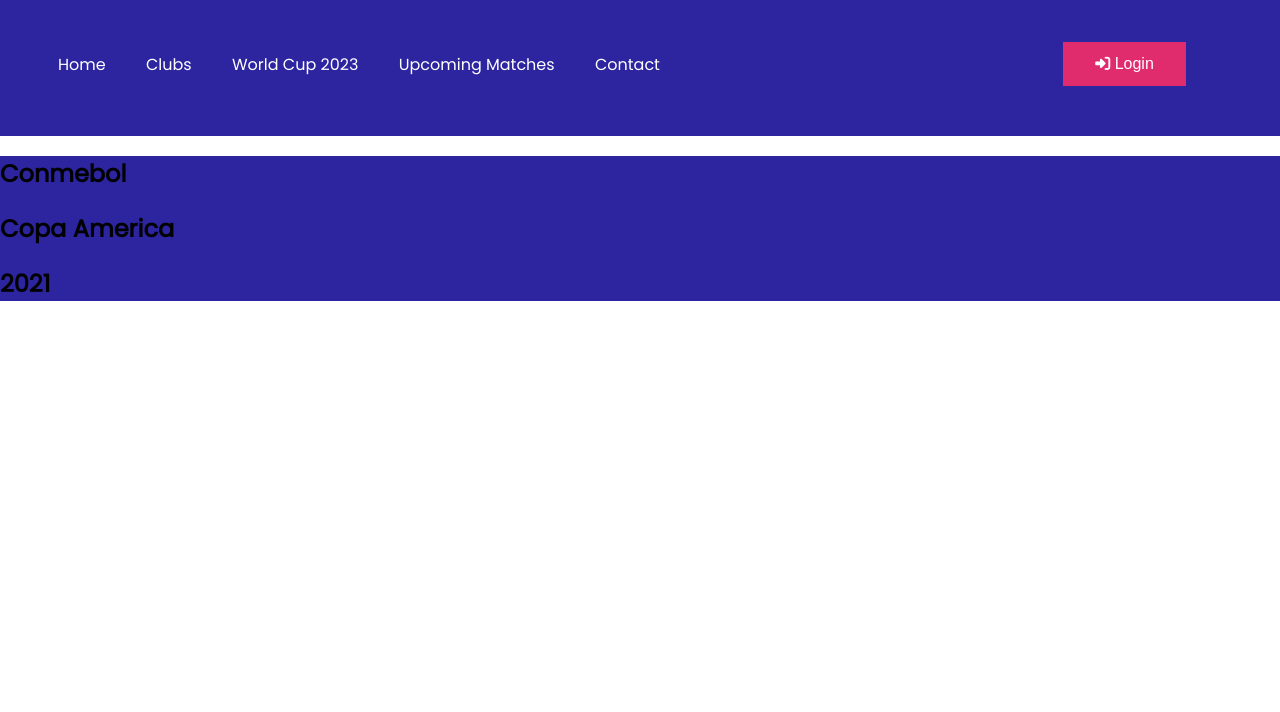
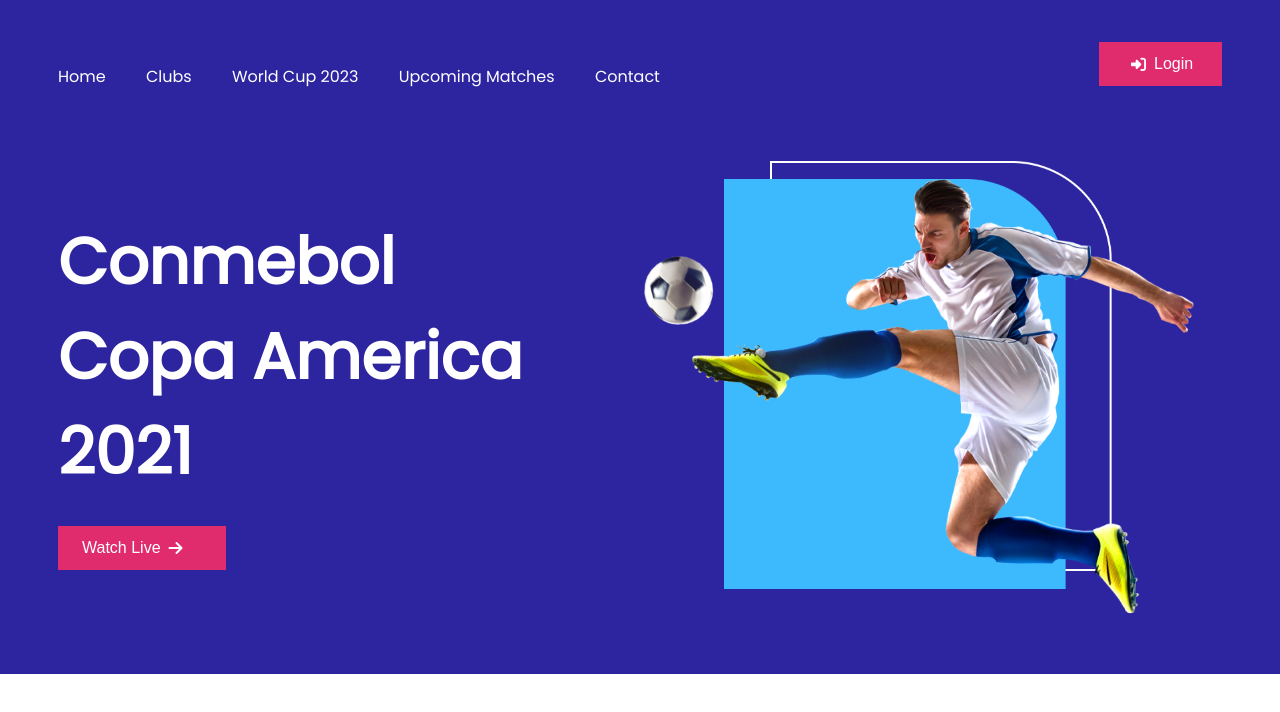
Before and after one commit to DebabrataSaha-570/Football-Freak, a plain HTML site: page index.html in a window 1280 px wide. Drawn offline with Linux system fonts and the light colour scheme.

Commit message:
header part done

```diff
--- a/index.html
+++ b/index.html
@@ -13,6 +13,7 @@
 </head>
 
 <body>
+    <header>
         <!-- navbar start -->
         <nav>
             <div class="parent-div">
@@ -24,27 +25,31 @@
                     <a href="#">Contact</a>
                 </div>
                 <div class="part-2">
-                <a href="#"> <button class="btn"><i class="fas fa-sign-in-alt login-icon"></i> Login</button></a>
+                    <a href="#"> <button class="btn btn-nav"><i class="fas fa-sign-in-alt login-icon"></i>
+                            Login</button></a>
                 </div>
             </div>
         </nav>
         <!-- nav bar end -->
 
-    <!-- header start  -->
-    <header>
-        <section class="1st-section">
+        <section class="football">
+            <div class="first-football-part">
+
                 <h1>
                     Conmebol
                 </h1>
                 <h1>Copa America</h1>
                 <h1>2021</h1>
+                <button class="btn btn-football">Watch Live <i class="fas fa-arrow-right"></i></button>
+
+            </div>
+            <div class="second-football-part">
+                <img src="./images/banner.png" alt="">
+            </div>
         </section>
 
-        <section class="2nd-section">
+    </header>
 
-        </section>
-    </header>
-    <!-- header end -->
 </body>
 
 </html>
--- a/styles/style.css
+++ b/styles/style.css
@@ -8,13 +8,52 @@ body{
     font-family: 'Poppins', sans-serif;
     margin: 0;
 }
+.fas{
+    margin: 0 8px;
+}
+
+/*---------------
+    header styles
+----------------- */
+header{
+    background-color:  #2D25A0;
+    /* height: 677px; */
+    padding-bottom: 50px;
+}
+
+.btn-football{
+    width: 168px;
+}
+.football{
+    display: grid;
+    grid-template-columns: repeat(2, 1fr);
+    width: 1164px;
+    margin: 0 auto;
+    align-items: center;
+
+}
+.first-football-part h1{
+    font-size: 64px;
+    margin: 0;
+    font-weight: 700;
+    color: #FFFFFF;
+}
+.first-football-part button{
+    margin-top: 27px;
+}
+
+.second-football-part img{
+    width: 556.01px;
+}
+
+
+
 
 
 /*-----------
  nav styles
 -------------*/
 nav{
-    background-color:  #2D25A0;
     display: flex;
     align-items: center;
     justify-content: center;
@@ -36,7 +75,6 @@ nav a{
 }
 .btn{
     background-color: #E02C6D;
-    width: 123px;
 height: 44px;
 padding: 10px 24px;
 color: #FFFFFF;
@@ -44,6 +82,12 @@ font-size: 16px;
 font-weight: 500;
 border: none;
 cursor: pointer;
+/* text-align: center; */
+display: flex;
+align-items: center;
+}
+.btn-nav{
+    width: 123px;
 }
 .btn:hover{
     transform: scale(1.3);
@@ -54,11 +98,3 @@ cursor: pointer;
     font-size: 15px;
     font-weight: 700;
 }
-
-
-/*---------------
-    header styles
------------------ */
-header{
-    background-color:  #2D25A0;
-}
```
Lines whose indentation alone changed are shown as unchanged.
